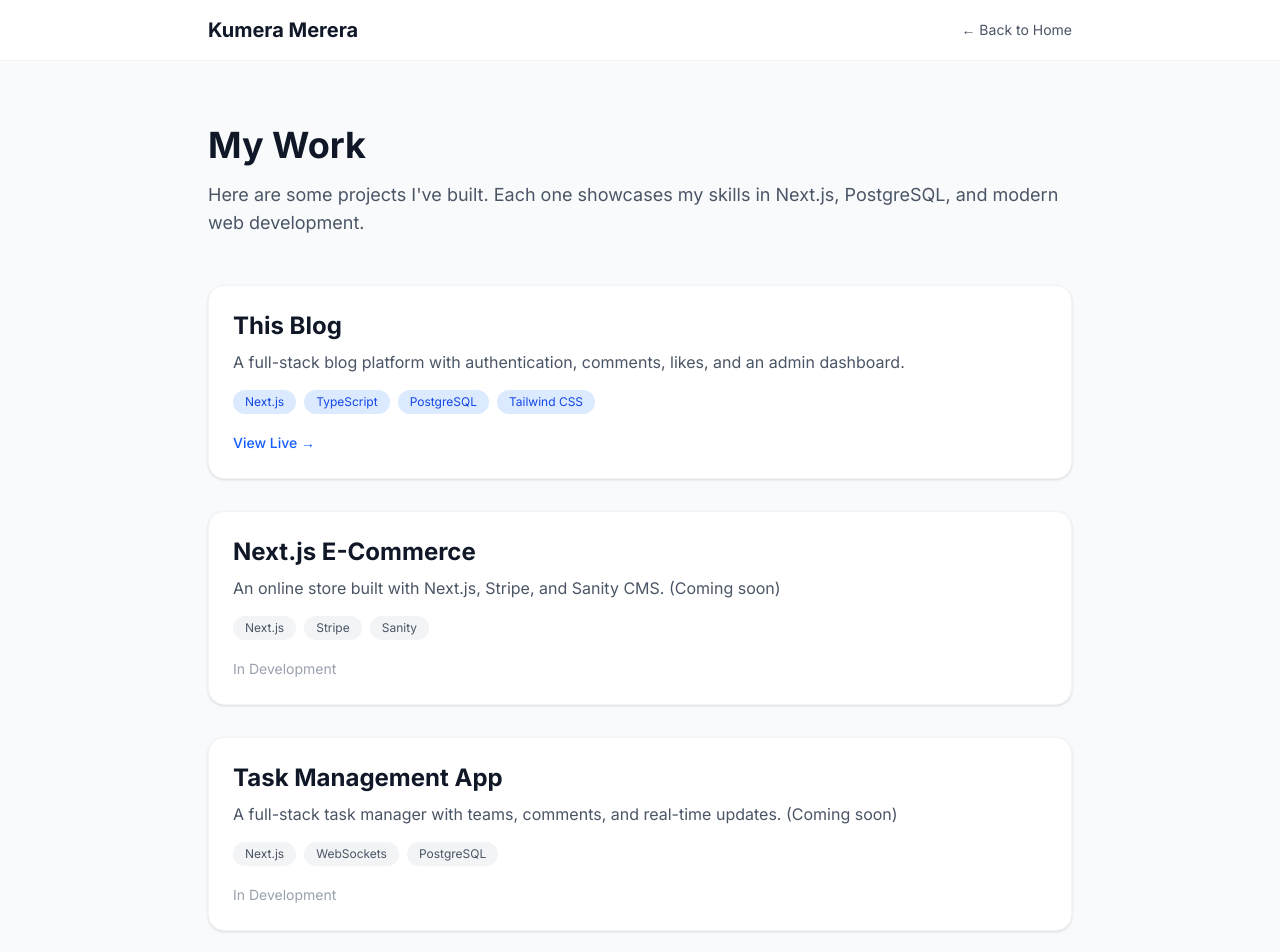
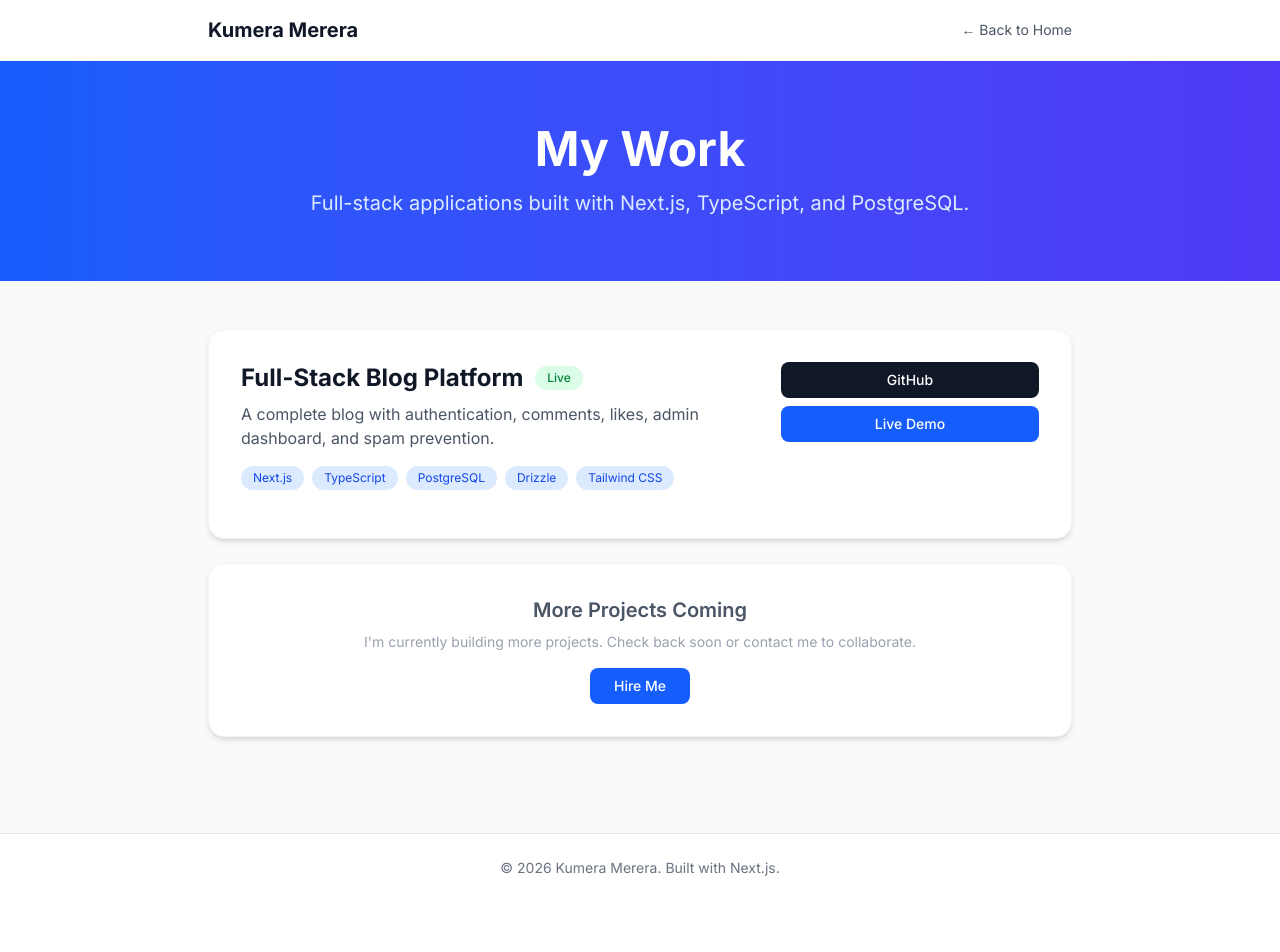
Before and after one commit to kumeramerera/my-blog, a Next.js app in the folder my-blog/: page /portfolio in a window 1280 px wide. Shown: the top 952 px of the page. After the commit the page ends 902 px from the top, so only its background shows below. Built offline with nearby package versions, Linux system fonts and the light colour scheme.

Commit message:
style: improve UI components and navigation
- Update portfolio page design
- Convert Dashboard and Logout to buttons
- Move Sign In link to the right side

```diff
--- a/my-blog/app/blog/[slug]/page.tsx
+++ b/my-blog/app/blog/[slug]/page.tsx
@@ -26,13 +26,17 @@ export default async function BlogPost({ params }: { params: Promise<{ slug: str
     <div className="min-h-screen bg-gray-50">
       {/* HEADER */}
       <header className="bg-white border-b border-gray-100 sticky top-0 z-50">
-        <div className="container-custom py-4 flex justify-between items-center">
+        <div className="max-w-4xl mx-auto px-4 py-4 flex justify-between items-center">
+          {/* Left: SVG Pen + Brand name */}
           <Link href="/" className="flex items-center gap-2">
             <svg className="w-6 h-6 text-blue-600" fill="none" stroke="currentColor" viewBox="0 0 24 24">
               <path strokeLinecap="round" strokeLinejoin="round" strokeWidth="2" d="M15.232 5.232l3.536 3.536m-2.036-5.036a2.5 2.5 0 113.536 3.536L6.5 21.036H3v-3.572L16.732 3.732z" />
             </svg>
             <span className="text-xl font-bold text-gray-900">My Blog</span>
           </Link>
+
+          {/* Right: Sign In + Hire Me */}
+          <div className="flex items-center gap-4">
             {isLoggedIn ? (
               <span className="text-sm text-gray-600">
                 Welcome, {session.user?.name || 'User'}!
@@ -42,13 +46,13 @@ export default async function BlogPost({ params }: { params: Promise<{ slug: str
                 Sign In
               </Link>
             )}
-          {/* Hire Me Button */}
             <Link
               href="/contact"
               className="bg-blue-600 text-white px-4 py-2 rounded-lg hover:bg-blue-700 transition text-sm"
             >
               Hire Me
             </Link>
+          </div>
         </div>
       </header>
 
--- a/my-blog/app/login/page.tsx
+++ b/my-blog/app/login/page.tsx
@@ -114,7 +114,7 @@ export default function LoginPage() {
                 name="email"
                 required
                 placeholder="you@example.com"
-                className="input"
+                className="w-full px-4 py-2.5 border border-gray-300 rounded-xl focus:outline-none focus:ring-2 focus:ring-blue-500 focus:border-transparent transition bg-gray-50"
               />
             </div>
 
@@ -127,14 +127,14 @@ export default function LoginPage() {
                 name="password"
                 required
                 placeholder="••••••••"
-                className="input"
+                className="w-full px-4 py-2.5 border border-gray-300 rounded-xl focus:outline-none focus:ring-2 focus:ring-blue-500 focus:border-transparent transition bg-gray-50"
               />
             </div>
 
             <button
               type="submit"
               disabled={loading}
-              className="btn-primary w-full"
+              className="w-full bg-blue-600 text-white py-2.5 rounded-xl hover:bg-blue-700 transition font-medium disabled:opacity-50 disabled:cursor-not-allowed"
             >
               {loading ? 'Signing in...' : 'Sign In'}
             </button>
--- a/my-blog/app/my-super-secret-dashboard/comments/page.tsx
+++ b/my-blog/app/my-super-secret-dashboard/comments/page.tsx
@@ -42,7 +42,7 @@ export default async function ModerationPage() {
 
         {pendingComments.length === 0 ? (
           <div className="bg-white rounded-xl shadow-sm p-8 text-center">
-            <p className="text-gray-500">No pending comments. 🎉</p>
+            <p className="text-gray-500">No pending comments.</p>
           </div>
         ) : (
           <div className="space-y-4">
--- a/my-blog/app/page.tsx
+++ b/my-blog/app/page.tsx
@@ -79,7 +79,10 @@ export default async function HomePage() {
               </p>
               <div className="mt-2 flex items-center justify-center gap-4">
                 {isAdmin && (
-                  <Link href="/my-super-secret-dashboard" className="text-sm text-blue-600 hover:underline">
+                  <Link
+                    href="/my-super-secret-dashboard"
+                    className="bg-blue-600 text-white px-4 py-2 rounded-lg hover:bg-blue-700 transition text-sm"
+                  >
                     Dashboard
                   </Link>
                 )}
@@ -89,7 +92,7 @@ export default async function HomePage() {
                     await signOut({ redirectTo: '/' });
                   }}
                 >
-                  <button className="text-sm text-red-500 hover:text-red-600 transition">
+                  <button className="bg-red-600 text-white px-4 py-2 rounded-lg hover:bg-red-700 transition text-sm">
                     Logout
                   </button>
                 </form>
--- a/my-blog/app/portfolio/page.tsx
+++ b/my-blog/app/portfolio/page.tsx
@@ -15,70 +15,66 @@ export default function PortfolioPage() {
         </div>
       </header>
 
-      {/* Portfolio Section */}
-      <main className="max-w-4xl mx-auto px-4 py-16">
-        <h1 className="text-4xl font-bold text-gray-900 mb-4">My Work</h1>
-        <p className="text-lg text-gray-600 mb-12">
-          Here are some projects I&apos;ve built. Each one showcases my skills in Next.js, PostgreSQL, and modern web development.
+      {/* Hero */}
+      <section className="bg-linear-to-r from-blue-600 to-indigo-600 text-white py-16">
+        <div className="max-w-4xl mx-auto px-4 text-center">
+          <h1 className="text-4xl md:text-5xl font-bold mb-4">My Work</h1>
+          <p className="text-xl text-blue-100 max-w-2xl mx-auto">
+            Full-stack applications built with Next.js, TypeScript, and PostgreSQL.
           </p>
+        </div>
+      </section>
 
-        <div className="grid gap-8">
       {/* Project 1: This Blog */}
-          <div className="bg-white rounded-2xl shadow-sm border border-gray-100 p-6 hover:shadow-md transition">
-            <h2 className="text-2xl font-bold text-gray-900 mb-2">This Blog</h2>
+      <main className="max-w-4xl mx-auto px-4 py-12">
+        <div className="bg-white rounded-2xl shadow-md border border-gray-100 p-8 hover:shadow-xl transition">
+          <div className="flex flex-col md:flex-row md:items-start gap-6">
+            <div className="w-full md:w-2/3">
+              <div className="flex flex-wrap items-center gap-3 mb-2">
+                <h2 className="text-2xl font-bold text-gray-900">Full-Stack Blog Platform</h2>
+                <span className="bg-green-100 text-green-700 text-xs px-3 py-1 rounded-full font-medium">Live</span>
+              </div>
               <p className="text-gray-600 mb-4">
-              A full-stack blog platform with authentication, comments, likes, and an admin dashboard.
+                A complete blog with authentication, comments, likes, admin dashboard, and spam prevention.
               </p>
               <div className="flex flex-wrap gap-2 mb-4">
                 <span className="bg-blue-100 text-blue-700 text-xs px-3 py-1 rounded-full">Next.js</span>
                 <span className="bg-blue-100 text-blue-700 text-xs px-3 py-1 rounded-full">TypeScript</span>
                 <span className="bg-blue-100 text-blue-700 text-xs px-3 py-1 rounded-full">PostgreSQL</span>
+                <span className="bg-blue-100 text-blue-700 text-xs px-3 py-1 rounded-full">Drizzle</span>
                 <span className="bg-blue-100 text-blue-700 text-xs px-3 py-1 rounded-full">Tailwind CSS</span>
               </div>
-            <Link
-              href="/blog"
-              className="text-blue-600 hover:underline text-sm font-medium"
+            </div>
+            <div className="w-full md:w-1/3 flex flex-col gap-2">
+              <a
+                href="https://github.com/kumeramerera/my-blog"
+                target="_blank"
+                rel="noopener noreferrer"
+                className="text-center bg-gray-900 text-white px-4 py-2 rounded-lg hover:bg-gray-800 transition text-sm font-medium"
               >
-              View Live →
-            </Link>
+                GitHub
+              </a>
+              <a
+                href="#"
+                className="text-center bg-blue-600 text-white px-4 py-2 rounded-lg hover:bg-blue-700 transition text-sm font-medium"
+              >
+                Live Demo
+              </a>
             </div>
-
-          {/* Project 2: Placeholder */}
-          <div className="bg-white rounded-2xl shadow-sm border border-gray-100 p-6 hover:shadow-md transition">
-            <h2 className="text-2xl font-bold text-gray-900 mb-2">Next.js E-Commerce</h2>
-            <p className="text-gray-600 mb-4">
-              An online store built with Next.js, Stripe, and Sanity CMS. (Coming soon)
-            </p>
-            <div className="flex flex-wrap gap-2 mb-4">
-              <span className="bg-gray-100 text-gray-600 text-xs px-3 py-1 rounded-full">Next.js</span>
-              <span className="bg-gray-100 text-gray-600 text-xs px-3 py-1 rounded-full">Stripe</span>
-              <span className="bg-gray-100 text-gray-600 text-xs px-3 py-1 rounded-full">Sanity</span>
-            </div>
-            <span className="text-sm text-gray-400">In Development</span>
-          </div>
-
-          {/* Project 3: Placeholder */}
-          <div className="bg-white rounded-2xl shadow-sm border border-gray-100 p-6 hover:shadow-md transition">
-            <h2 className="text-2xl font-bold text-gray-900 mb-2">Task Management App</h2>
-            <p className="text-gray-600 mb-4">
-              A full-stack task manager with teams, comments, and real-time updates. (Coming soon)
-            </p>
-            <div className="flex flex-wrap gap-2 mb-4">
-              <span className="bg-gray-100 text-gray-600 text-xs px-3 py-1 rounded-full">Next.js</span>
-              <span className="bg-gray-100 text-gray-600 text-xs px-3 py-1 rounded-full">WebSockets</span>
-              <span className="bg-gray-100 text-gray-600 text-xs px-3 py-1 rounded-full">PostgreSQL</span>
-            </div>
-            <span className="text-sm text-gray-400">In Development</span>
           </div>
         </div>
 
-        {/* Call to Action */}
-        <div className="mt-12 p-6 bg-blue-50 border border-blue-200 rounded-2xl text-center">
-          <h3 className="text-xl font-bold text-gray-900 mb-2">Have a Project in Mind?</h3>
-          <p className="text-gray-600 mb-4">Let&apos;s build something great together.</p>
+        {/* Project 2: Placeholder - Only if you have a second project */}
+        {/* If you don't have a second project, remove this section */}
+
+        <div className="mt-6 p-8 bg-white rounded-2xl shadow-md border border-gray-100 text-center">
+          <h3 className="text-xl font-semibold text-gray-600 mb-2">More Projects Coming</h3>
+          <p className="text-gray-400 text-sm">
+            I&apos;m currently building more projects. Check back soon or contact me to collaborate.
+          </p>
           <Link
             href="/contact"
-            className="inline-block bg-blue-600 text-white px-6 py-2 rounded-lg hover:bg-blue-700 transition"
+            className="inline-block mt-4 bg-blue-600 text-white px-6 py-2 rounded-lg hover:bg-blue-700 transition text-sm font-medium"
           >
             Hire Me
           </Link>
```
Lines whose indentation alone changed are shown as unchanged.
